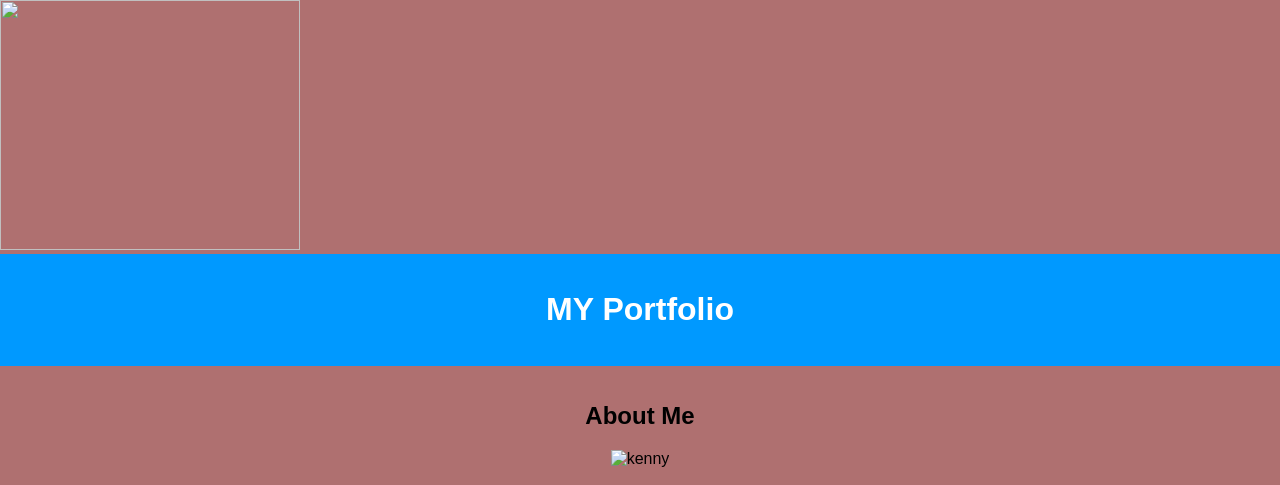
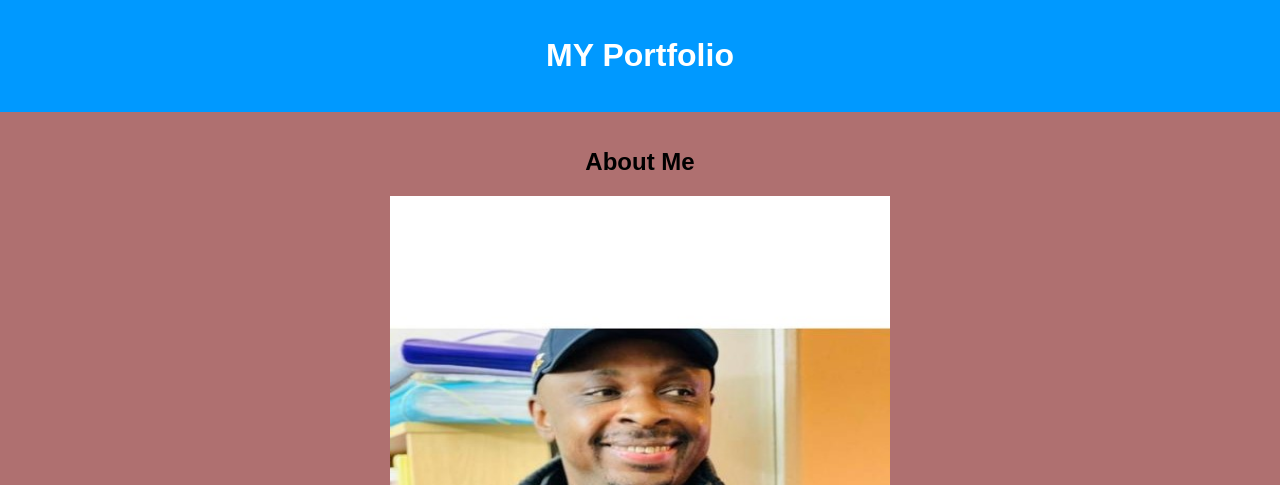
Before and after one commit to dakenny5241/Jobs-portfolio, a plain HTML site: page index.html in a window 1280 px wide. Shown: the top 485 px of the page. Drawn offline with Linux system fonts and the light colour scheme.

Commit message:
edited the image and some styling

```diff
--- a/index.html
+++ b/index.html
@@ -5,8 +5,6 @@
     <meta charset="utf-8" />
     <meta name="viewport" content="width=device-width, initial-scale=1" />
     <link rel="stylesheet" href="./assets/css/style.css" />
-    <img src="img_kenny.jpg" alt="" width="300" height="250">
-
   </head>
   <body>
     <header>
@@ -15,8 +13,8 @@
     <main>
       <section class="intro">
         <h2>About Me</h2>
-        <div class="Avater">
-          <img src="img_kenny.jpg" alt="kenny"/>
+        <div class="img_kenny.jpg">
+        <img src="assets/img_kenny.jpg" style="width:500px; height:600px">
         </div>
         <h2>Navigation</h2>
         <div>
```
